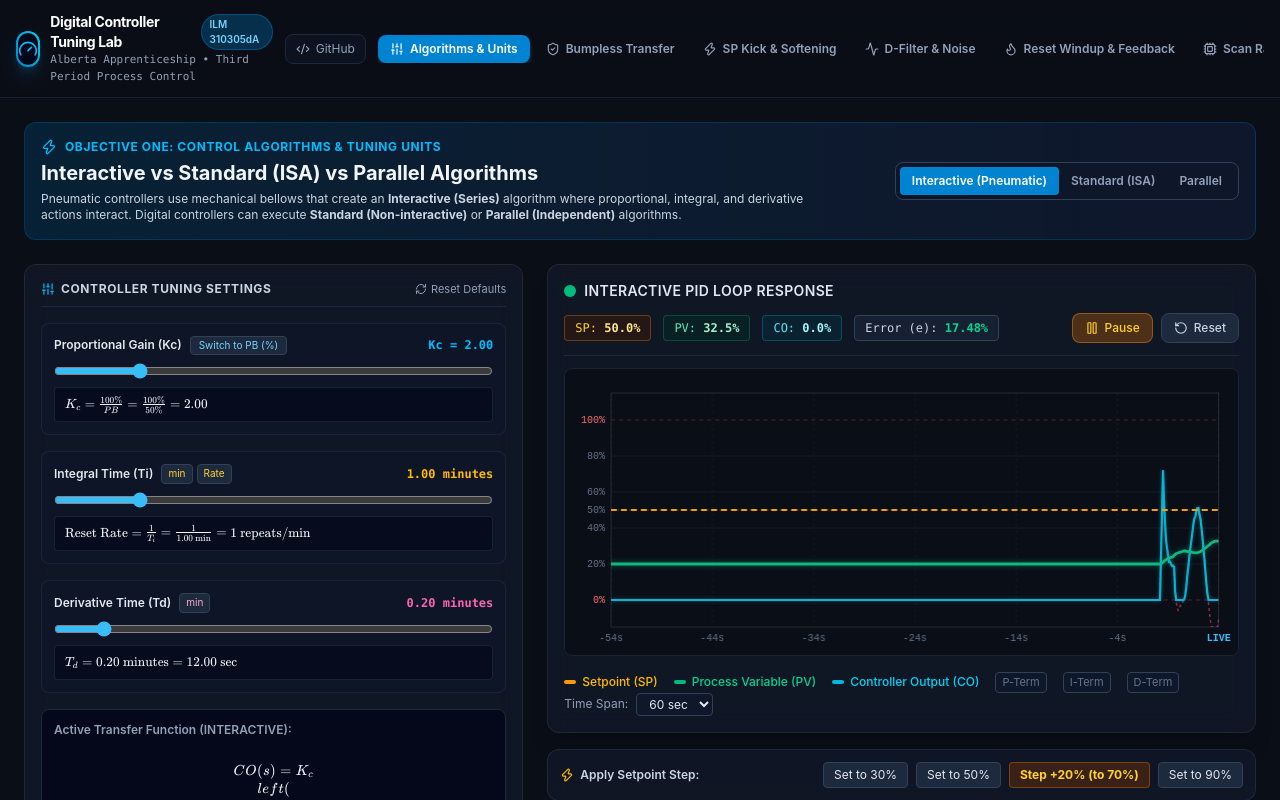
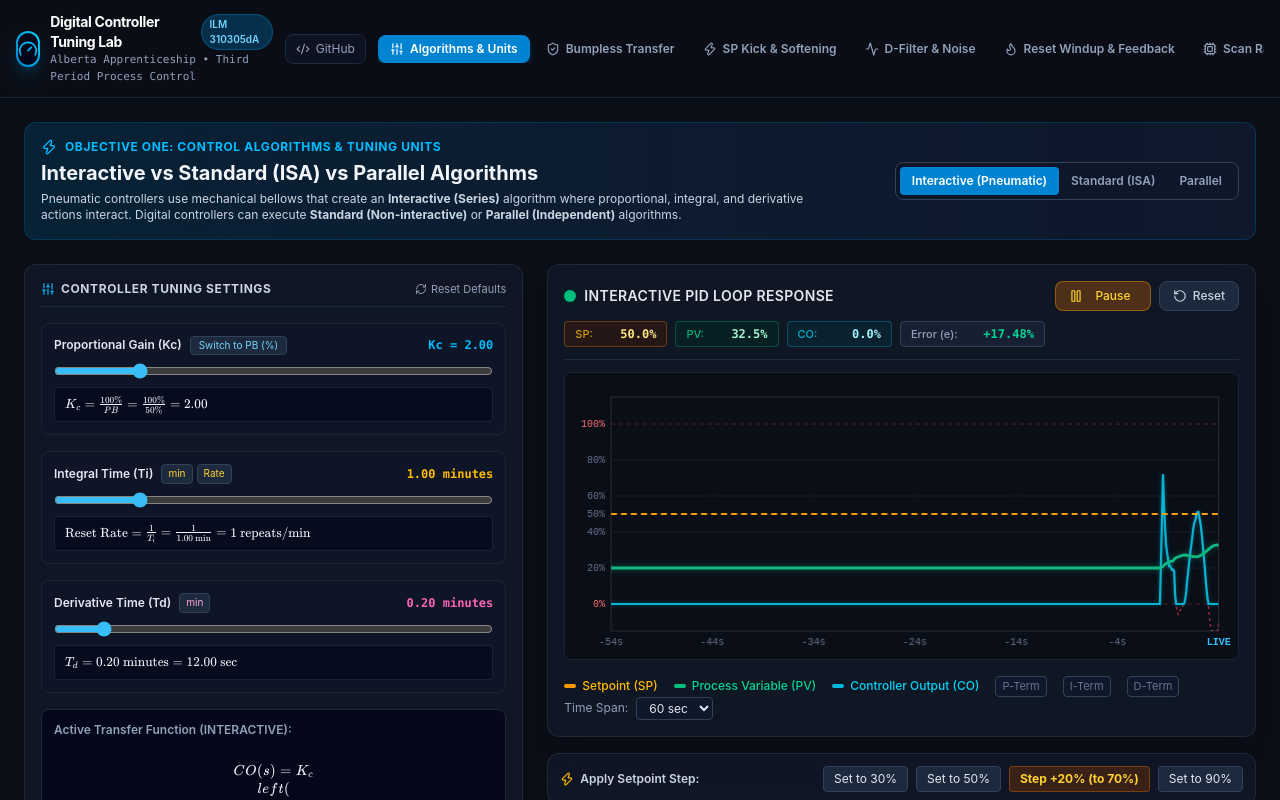
Before and after one commit to RapidRawRich/Digital-Controller-Tuning-A, a React (Vite) app: page / in a window 1280 px wide. Shown: the top 800 px of the page. Built offline with nearby package versions, Linux system fonts and the light colour scheme.

Commit message:
Fix button layout jitter and stabilize readouts in ScopeChart

```diff
--- a/src/components/ScopeChart.tsx
+++ b/src/components/ScopeChart.tsx
@@ -267,9 +267,11 @@ export const ScopeChart: React.FC<ScopeChartProps> = ({
   return (
     <div className="glass-panel rounded-xl p-4 flex flex-col gap-3 shadow-xl">
       {/* Scope Header */}
-      <div className="flex flex-wrap items-center justify-between gap-3 border-b border-slate-800 pb-3">
-        <div className="flex items-center gap-2">
-          <span className="relative flex h-3 w-3">
+      <div className="flex flex-col gap-2.5 border-b border-slate-800 pb-3">
+        {/* Top Row: Title & Primary Controls (Anchored & Fixed Width) */}
+        <div className="flex items-center justify-between gap-3">
+          <div className="flex items-center gap-2 min-w-0">
+            <span className="relative flex h-3 w-3 shrink-0">
               {isRunning ? (
                 <>
                   <span className="animate-ping absolute inline-flex h-full w-full rounded-full bg-emerald-400 opacity-75"></span>
@@ -279,46 +281,69 @@ export const ScopeChart: React.FC<ScopeChartProps> = ({
                 <span className="relative inline-flex rounded-full h-3 w-3 bg-amber-500"></span>
               )}
             </span>
-          <h3 className="font-semibold text-slate-200 text-sm tracking-wide uppercase">{title}</h3>
+            <h3 className="font-semibold text-slate-200 text-xs sm:text-sm tracking-wide uppercase truncate" title={title}>
+              {title}
+            </h3>
           </div>
 
-        {/* Live Digital Readouts */}
-        <div className="flex items-center gap-3 font-mono text-xs">
-          <div className="bg-amber-950/40 border border-amber-500/30 px-2.5 py-1 rounded text-amber-300">
-            SP: <span className="font-bold text-amber-200">{latestPoint.sp.toFixed(1)}%</span>
-          </div>
-          <div className="bg-emerald-950/40 border border-emerald-500/30 px-2.5 py-1 rounded text-emerald-300">
-            PV: <span className="font-bold text-emerald-200">{latestPoint.pv.toFixed(1)}%</span>
-          </div>
-          <div className="bg-cyan-950/40 border border-cyan-500/30 px-2.5 py-1 rounded text-cyan-300">
-            CO: <span className="font-bold text-cyan-200">{latestPoint.co.toFixed(1)}%</span>
-            {(latestPoint.rawCo ?? latestPoint.co) > 100 && (
-              <span className="ml-1 text-[10px] text-rose-400 font-bold animate-pulse">SATURATED</span>
-            )}
-          </div>
-          <div className="bg-slate-800/60 border border-slate-700 px-2.5 py-1 rounded text-slate-300">
-            Error (e): <span className={`font-bold ${currentError > 0 ? 'text-emerald-400' : currentError < 0 ? 'text-amber-400' : 'text-slate-400'}`}>{currentError}%</span>
+          {/* Controls - Fixed dimensions and shrink-0 to prevent shifting */}
+          <div className="flex items-center gap-2 shrink-0">
+            <button
+              onClick={onTogglePlay}
+              className={`w-24 justify-center py-1.5 rounded-lg flex items-center gap-1.5 text-xs font-medium transition cursor-pointer select-none shrink-0 ${
+                isRunning
+                  ? 'bg-amber-600/30 text-amber-300 border border-amber-500/40 hover:bg-amber-600/50'
+                  : 'bg-emerald-600/30 text-emerald-300 border border-emerald-500/40 hover:bg-emerald-600/50'
+              }`}
+            >
+              {isRunning ? <Pause className="w-3.5 h-3.5 shrink-0" /> : <Play className="w-3.5 h-3.5 shrink-0" />}
+              <span className="w-12 text-center">{isRunning ? 'Pause' : 'Resume'}</span>
+            </button>
+            <button
+              onClick={onReset}
+              className="w-20 justify-center py-1.5 rounded-lg bg-slate-800 text-slate-300 border border-slate-700 hover:bg-slate-700 transition flex items-center gap-1.5 text-xs font-medium cursor-pointer select-none shrink-0"
+            >
+              <RotateCcw className="w-3.5 h-3.5 shrink-0" />
+              <span>Reset</span>
+            </button>
           </div>
         </div>
 
-        {/* Controls */}
-        <div className="flex items-center gap-2">
-          <button
-            onClick={onTogglePlay}
-            className={`px-3 py-1.5 rounded-lg flex items-center gap-1.5 text-xs font-medium transition cursor-pointer ${
-              isRunning ? 'bg-amber-600/30 text-amber-300 border border-amber-500/40 hover:bg-amber-600/50' : 'bg-emerald-600/30 text-emerald-300 border border-emerald-500/40 hover:bg-emerald-600/50'
+        {/* Telemetry Readout Bar - Dedicated row with tabular figures and fixed minimum widths */}
+        <div className="flex flex-wrap items-center gap-2 font-mono text-xs">
+          <div className="bg-amber-950/40 border border-amber-500/30 px-2.5 py-1 rounded text-amber-300 flex items-center gap-1.5">
+            <span className="text-amber-400/80 font-sans text-[11px] font-medium">SP:</span>
+            <span className="font-bold text-amber-200 tabular-nums min-w-[3.6rem] text-right">
+              {latestPoint.sp.toFixed(1)}%
+            </span>
+          </div>
+          <div className="bg-emerald-950/40 border border-emerald-500/30 px-2.5 py-1 rounded text-emerald-300 flex items-center gap-1.5">
+            <span className="text-emerald-400/80 font-sans text-[11px] font-medium">PV:</span>
+            <span className="font-bold text-emerald-200 tabular-nums min-w-[3.6rem] text-right">
+              {latestPoint.pv.toFixed(1)}%
+            </span>
+          </div>
+          <div className="bg-cyan-950/40 border border-cyan-500/30 px-2.5 py-1 rounded text-cyan-300 flex items-center gap-1.5">
+            <span className="text-cyan-400/80 font-sans text-[11px] font-medium">CO:</span>
+            <span className="font-bold text-cyan-200 tabular-nums min-w-[3.6rem] text-right">
+              {latestPoint.co.toFixed(1)}%
+            </span>
+            {(latestPoint.rawCo ?? latestPoint.co) > 100 && (
+              <span className="ml-1 text-[10px] text-rose-400 font-bold animate-pulse uppercase tracking-wider">
+                SATURATED
+              </span>
+            )}
+          </div>
+          <div className="bg-slate-800/60 border border-slate-700 px-2.5 py-1 rounded text-slate-300 flex items-center gap-1.5">
+            <span className="text-slate-400 font-sans text-[11px] font-medium">Error (e):</span>
+            <span
+              className={`font-bold tabular-nums min-w-[4.4rem] text-right ${
+                currentError > 0 ? 'text-emerald-400' : currentError < 0 ? 'text-amber-400' : 'text-slate-400'
               }`}
             >
-            {isRunning ? <Pause className="w-3.5 h-3.5" /> : <Play className="w-3.5 h-3.5" />}
-            {isRunning ? 'Pause' : 'Resume'}
-          </button>
-          <button
-            onClick={onReset}
-            className="px-3 py-1.5 rounded-lg bg-slate-800 text-slate-300 border border-slate-700 hover:bg-slate-700 transition flex items-center gap-1.5 text-xs font-medium cursor-pointer"
-          >
-            <RotateCcw className="w-3.5 h-3.5" />
-            Reset
-          </button>
+              {(currentError > 0 ? '+' : '') + currentError.toFixed(2)}%
+            </span>
+          </div>
         </div>
       </div>
 
```
Lines whose indentation alone changed are shown as unchanged.
